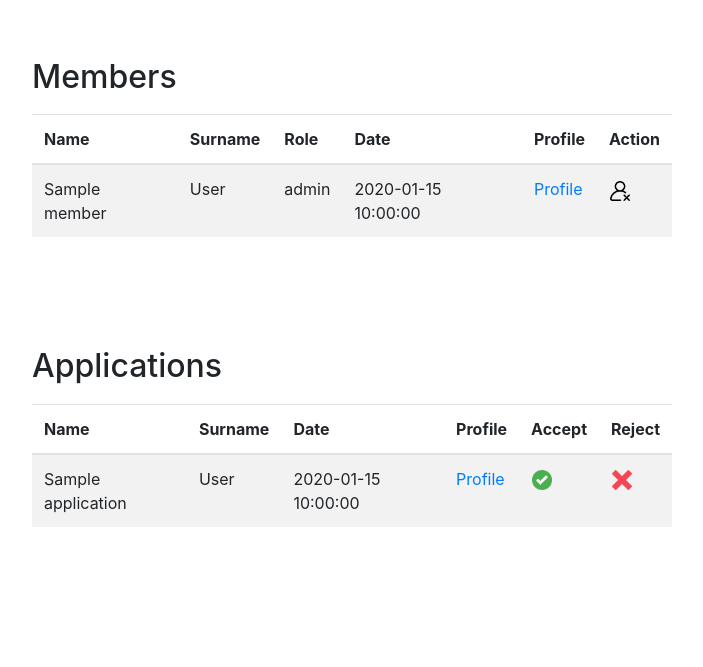
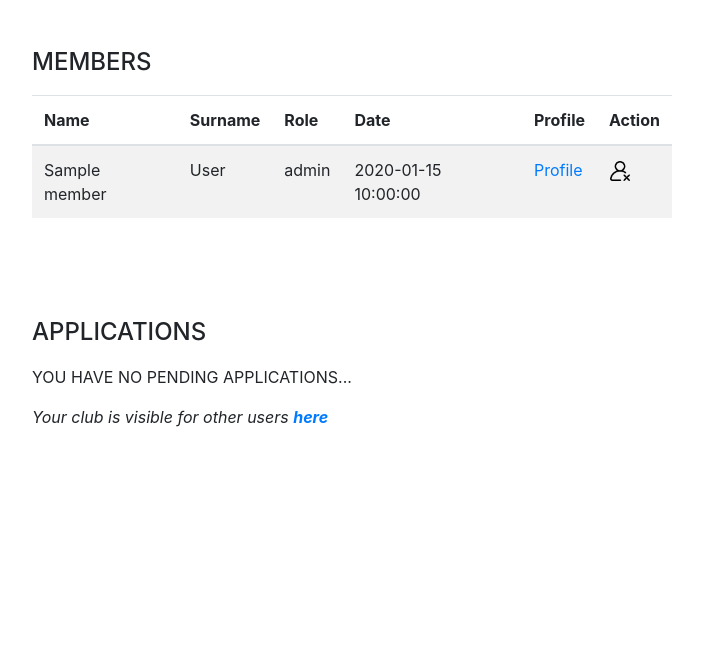
Before and after one commit to kenryhraval/Biedri_Web_App, a Flask app: template templates/members.html in a window 1280 px wide. Shown: the part 86-753 px from the top of the page, without its empty margins (288-991 px from the left). After the commit the page ends 513 px from the top, so only its background shows below. Run offline with Flask 3, Linux system fonts and the light colour scheme; the template is opened without the code that fills it: most values are stand-ins (such as "Sample title", 1, 10 or a date in 2020); some libraries are stand-ins or nearby versions.

Commit message:
17.05.2024

```diff
--- a/templates/members.html
+++ b/templates/members.html
@@ -7,7 +7,7 @@
 {% block main %}
 
 <div class="space-below">
-    <h2>Members</h2>
+    <h4>MEMBERS</h4>
 
     <table class="table table-striped">
         <thead>
@@ -49,8 +49,11 @@
 </div>
 
 <div class="space-below">
-    <h2>Applications</h2>
-
+    <h4>APPLICATIONS</h4>
+    {% if not aplications %}
+    <p>YOU HAVE NO PENDING APPLICATIONS...</p>
+    <p><em>Your club is visible for other users <strong><a href="/">here</a></strong> </em></p>
+    {% else %}
     <table class="table table-striped">
         <thead>
             <tr>
@@ -93,6 +96,7 @@
             {% endfor %}
         </tbody>
     </table>
+    {% endif %}
 </div>
 
 {% endblock %}
```
Also changed, not shown: biedri.db, 2 other files.
